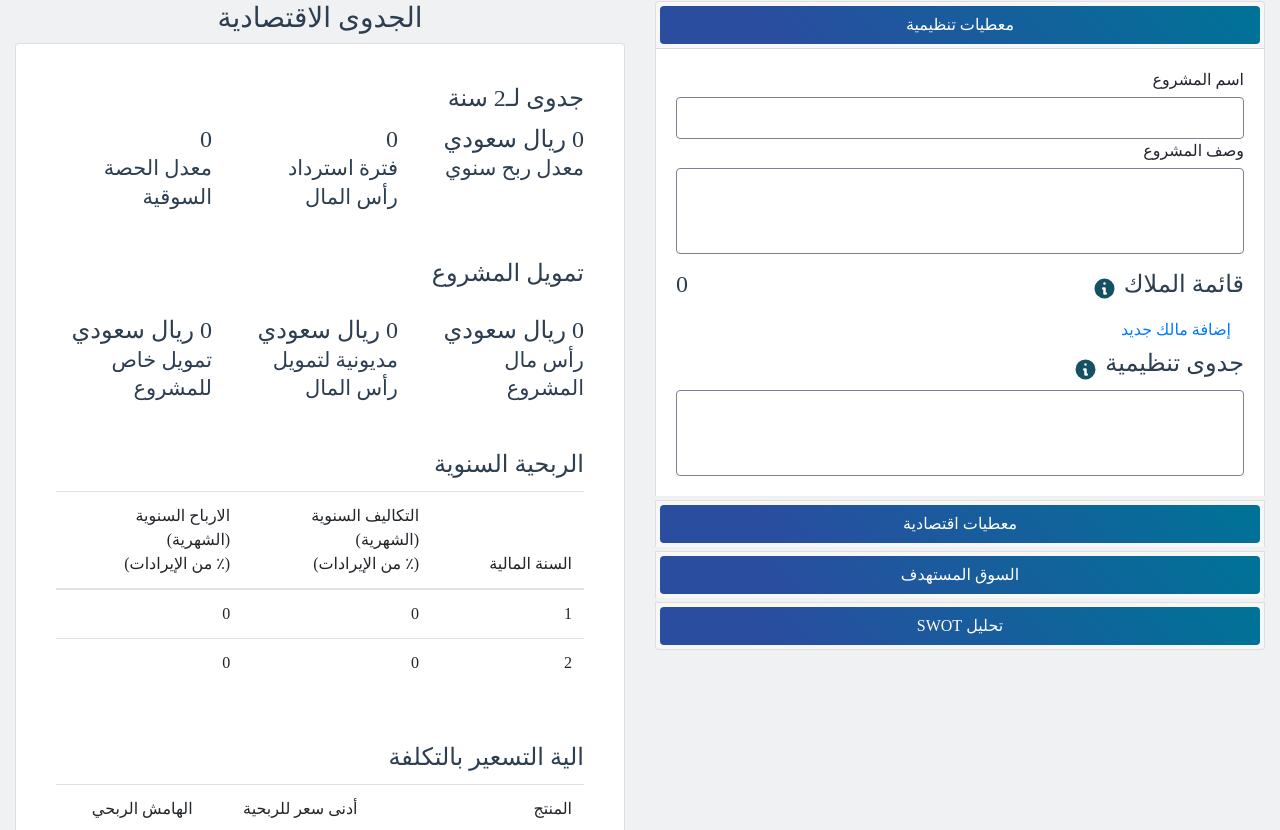
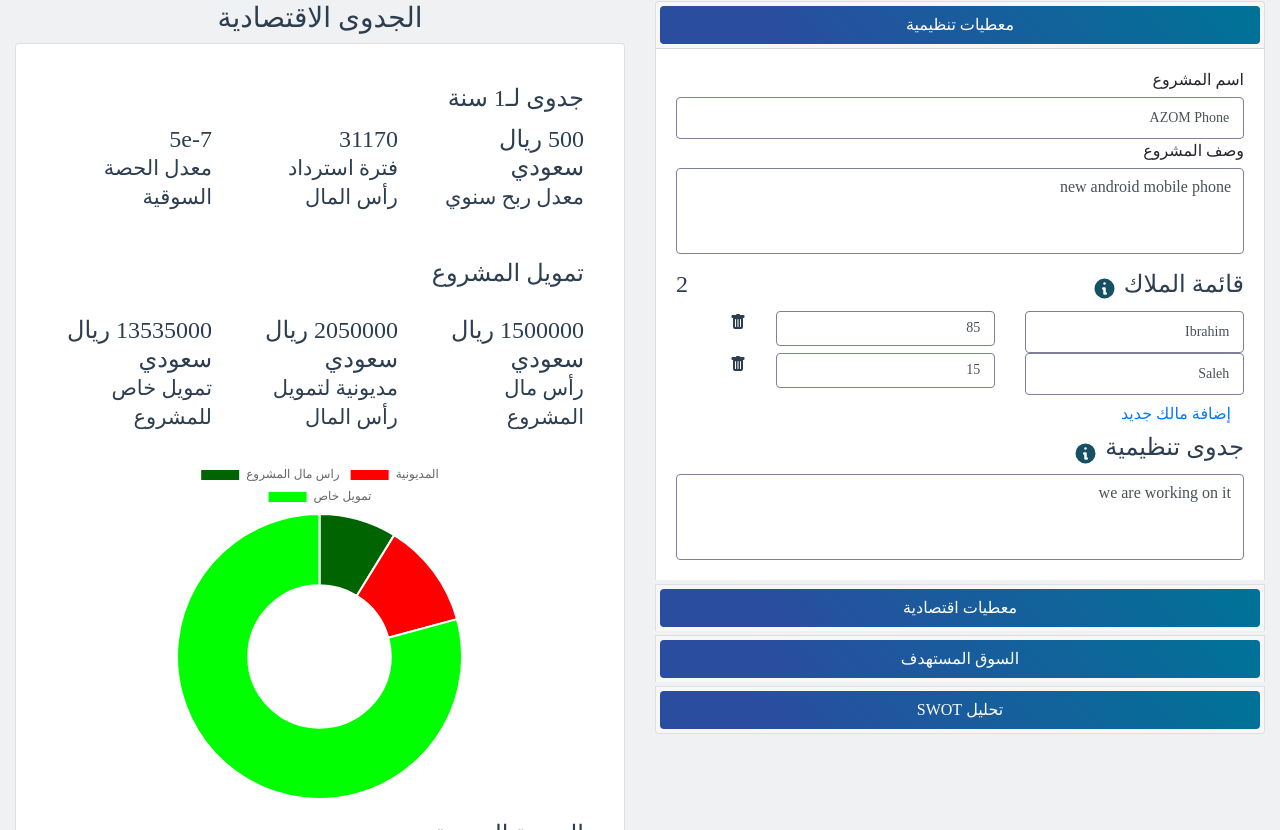
Before and after one commit to alive2tinker/feasibility-tool, a Vue app: page / in a window 1280 px wide. Shown: the part 470-1300 px from the top of the page. Built offline with nearby package versions, Linux system fonts and the light colour scheme; a web font is replaced by a local one.

Commit message:
implemented charts

```diff
--- a/package.json
+++ b/package.json
@@ -10,8 +10,10 @@
   "dependencies": {
     "bootstrap": "^4.6.1",
     "bootstrap-vue": "^2.21.2",
+    "chart.js": "^2.9.4",
     "core-js": "^3.6.5",
     "vue": "^2.6.14",
+    "vue-chartjs": "^3.5.1",
     "vue-html2pdf": "^1.8.0"
   },
   "devDependencies": {
--- a/public/index.html
+++ b/public/index.html
@@ -86,6 +86,79 @@
           كما تعتبر من أهم الخطوات الرئيسية لفهم ودراسة مشروعك التجاري وما إذا كان هذا المشروع سيحقق ربح مستقبلي. من خلال هذه الأداة تستطيع الحصول على معلومات عامة حول جدوى مشروعك، وأفضل آلية لتسعير منتجاتك حسب المعطيات المدخلة والتكاليف العامة للمشروع، بالإضافة إلى القوائم المالية. عند الانتهاء تستطيع الحصول على الملف بصيغة PDF لحفظ أو لطباعة الدراسة.</p>
       </div>
       <div id="app"></div>
+      <footer class="footer big">
+        <div class="top-footer">
+          <div class="container">
+            <div class="row">
+              <div class="col-md-9">
+                <div class="row">
+                  <div class="menu-footer-list col-md-6 col-lg-6  text-center text-lg-left mb-5 mb-lg-0">
+                    <ul>
+                      <header class="black h5 azer-m">عن منشآت</header>
+                      <li><a href="" title="">من نحن</a></li>
+                      <li><a href="" title="">مجلس الإدارة</a></li>
+                      <li><a href="" title="">الفريق التنفيذي</a></li>
+                      <li><a href="" title="">دور منشآت في رؤية 2030</a></li>
+                      <li><a href="" title="">كلمة المسؤولين</a></li>
+                      <li><a href="" title="">التوظيف</a></li>
+                      <li><a href="" title="">الشروط والأحكام</a></li>
+                      <li><a href="" title="">سياسة الاستخدام</a></li>
+                    </ul>
+                  </div>
+                  <div class="col-md-6">
+                    <ul class=" text-center text-lg-left">
+                      <header class="black h5 azer-m">الفعاليات والأخبار</header>
+                      <li><a href="" title="">الأخبار</a></li>
+                      <li><a href="" title="">الفعاليات</a></li>
+                    </ul>
+                  </div>
+                </div>
+              </div>
+              <div class="col-md-3 mt-4 mt-md-0 text-center text-md-right d-flex flex-column justify-content-between">
+                <div class="mb-5">
+                  <img class="logo" width="65" height="45" src="images/monshaat_new_logo.png" alt="اللوجو">
+                </div>
+                <div class="black-color">
+                  <h6 class="mb-2">
+                    مركز الإتصال
+                  </h6>
+                  <h6>920018888</h6>
+                </div>
+              </div>
+            </div>
+          </div>
+        </div>
+        <div class="container">
+          <div class="row align-items-center pt-3">
+            <div class="col-md-8 text-center text-md-right">
+              <p>جميع الحقوق محفوظة © 2020
+                <span class="ml-3">الهيئة العامة للمنشآت الصغيرة والمتوسطة "منشآت"</span></p>
+            </div>
+            <div class="col-md-4 text-center text-md-right">
+              <div class="social">
+                <ul>
+                  <li>
+                    <a href="" title="" target="_blank">
+                      <span class="icon-linked-in"></span>
+                    </a>
+                  </li>
+                  <li>
+                    <a href="" title="" target="_blank">
+                      <span class="icon-youtube-2"></span>
+                    </a>
+                  </li>
+                  <li>
+                    <a href="" title="" target="_blank">
+                      <span class="icon-twitter1"></span>
+                    </a>
+                  </li>
+                </ul> <!-- .social -->
+                <!-- .social -->
+              </div>
+            </div>
+          </div>
+        </div>
+      </footer>
     </div>
   </div>
 
--- /dev/null
+++ b/src/components/Chart.vue
@@ -0,0 +1,14 @@
+<script>
+import { Doughnut } from 'vue-chartjs'
+
+export default {
+  extends: Doughnut,
+  props: ['data', 'options'],
+  mounted () {
+    this.renderChart(this.data, this.options)
+  }
+}
+</script>
+
+<style>
+</style>
--- a/src/components/HelloWorld.vue
+++ b/src/components/HelloWorld.vue
@@ -122,14 +122,13 @@
                 </div>
                 <div class="row my-3">
                   <div class="col-md-6">
-                    <label class="text-left">>العملة</label>
+                    <label class="text-left">العملة</label>
                     <b-form-select v-model="accountingOptions.currency">
                       <option selected value="ريال سعودي">ريال سعودي</option>
                     </b-form-select>
                   </div>
                   <div class="col-md-6">
-                    <label class="text-left"> >النسبة المئوية</label>
-                    >
+                    <label class="text-left">النسبة المئوية</label>
                     <b-form-select v-model="accountingOptions.decimals">
                       <option value="tens">الاعشار</option>
                     </b-form-select>
@@ -137,8 +136,7 @@
                 </div>
                 <div class="row">
                   <div class="col-md-6">
-                    <label class="text-left"> >سنوات دراسة الجدوى</label>
-                    >
+                    <label class="text-left">سنوات دراسة الجدوى</label>
                     <b-form-select v-model="accountingOptions.feasibilityYears">
                       <option value="1">1</option>
                       <option value="2">2</option>
@@ -148,8 +146,7 @@
                     </b-form-select>
                   </div>
                   <div class="col-md-6">
-                    <label class="text-left"> >نسبة الضريبة المضافة</label>
-                    >
+                    <label class="text-left">نسبة الضريبة المضافة</label>
                     <b-form-select v-model="accountingOptions.vatPercentage">
                       <option
                         v-for="percentage in Array(21).keys()"
@@ -767,6 +764,9 @@
               </div>
             </div>
           </b-card-body>
+          <div style="width:60%; margin-right:auto; margin-left:auto;">
+            <chart :key="chartData" v-if="showChart" :data="chartData"/>
+          </div>
           <b-card-body>
             <b-card-title>الربحية السنوية</b-card-title>
             <table class="table w-100">
@@ -1707,15 +1707,29 @@
 
 <script>
 import VueHtml2pdf from "vue-html2pdf";
+import Chart from './Chart.vue'
 export default {
   name: "HelloWorld",
   props: {
     msg: String,
   },
   components: {
-    VueHtml2pdf
+    VueHtml2pdf,
+    Chart
   },
   computed: {
+    chartData(){
+      return {
+          labels: ["راس مال المشروع","المديونية","تمويل خاص"],
+          datasets: [
+            {
+              label: 'راس مال المشروع',
+              backgroundColor: ['#006400','#ff0000','#00ff00'],
+              data: [this.capital, this.debtsFinanced, this.personalFinance]
+            }
+          ]
+        }
+    },
     totalSales() {
       return this.products.reduce((a, b) => {
         return a + (b.price - b.rawCost);
@@ -1800,6 +1814,8 @@ export default {
     },
     monthlyProductsComputed: {
       get() {
+        const sum = (a, b) => parseInt(a) + parseInt(b.cost);
+        let value = this.products.reduce(sum, 0)
         return 0;
       },
     },
@@ -1811,41 +1827,81 @@ export default {
     formHasMissingInput() {
       return false;
     },
+    showChart(){
+      return this.capital > 0 || this.personalFinance > 0;
+    }
   },
   data() {
     return {
-      projectName: "",
-      projectDescription: "",
-      owners: [],
-      organizationalFeasibility: "",
+      projectName: "AZOM Phone",
+      projectDescription: "new android mobile phone",
+      owners: [{name:"Ibrahim", percentage:85}, {name:"Saleh", percentage: 15}],
+      organizationalFeasibility: "we are working on it",
       timestamp: "",
       accountingOptions: {
         currency: "ريال سعودي",
         vatPercentage: "0",
-        feasibilityYears: "2",
+        feasibilityYears: "1",
         decimals: "tens",
       },
-      setupCosts: [],
-      debts: [],
-      employees: [],
-      text: "|",
-      strengthPoints: "",
-      weaknessPoints: "",
-      opportunities: "",
-      threats: "",
+      setupCosts: [
+        {
+        name: "website",
+        cost: 35000,
+        lifeSpan: "",
+        consumptionRatio: "",
+        hasVat: 1,
+      },
+      {
+        name: "chip",
+        cost: 15000000,
+        lifeSpan: "2",
+        consumptionRatio: "1",
+        hasVat: 1,
+      }
+      ],
+      debts: [
+        { loaner: "alrajhi bank", cost: 1000000, APR: 2, loanYears: 25 },
+        { loaner: "soft bank", cost: 500000, APR: 2, loanYears: 5 },
+      ],
+      employees: [
+        { jobTitle: "software engineer", salary: 13695, numberOfEmployees: 3 },
+        { jobTitle: "hardware engineer", salary: 60548, numberOfEmployees: 2 },
+        { jobTitle: "secretary", salary: 7500, numberOfEmployees: 1 },
+      ],
+      strengthPoints: "Lorem Ipsum is simply dummy text of the printing and typesetting industry. Lorem Ipsum has been the industry's standard dummy text ever since the 1500s, when an unknown printer took a galley of type and scrambled it to make a type specimen book. It has survived not only five centuries, but also the leap into electronic typesetting, remaining essentially unchanged. It was popularised in the 1960s with the release of Letraset sheets containing Lorem Ipsum passages, and more recently with desktop publishing software like Aldus PageMaker including versions of Lorem Ipsum.",
+      weaknessPoints: "Lorem Ipsum is simply dummy text of the printing and typesetting industry. Lorem Ipsum has been the industry's standard dummy text ever since the 1500s, when an unknown printer took a galley of type and scrambled it to make a type specimen book. It has survived not only five centuries, but also the leap into electronic typesetting, remaining essentially unchanged. It was popularised in the 1960s with the release of Letraset sheets containing Lorem Ipsum passages, and more recently with desktop publishing software like Aldus PageMaker including versions of Lorem Ipsum.",
+      opportunities: "Lorem Ipsum is simply dummy text of the printing and typesetting industry. Lorem Ipsum has been the industry's standard dummy text ever since the 1500s, when an unknown printer took a galley of type and scrambled it to make a type specimen book. It has survived not only five centuries, but also the leap into electronic typesetting, remaining essentially unchanged. It was popularised in the 1960s with the release of Letraset sheets containing Lorem Ipsum passages, and more recently with desktop publishing software like Aldus PageMaker including versions of Lorem Ipsum.",
+      threats: "Lorem Ipsum is simply dummy text of the printing and typesetting industry. Lorem Ipsum has been the industry's standard dummy text ever since the 1500s, when an unknown printer took a galley of type and scrambled it to make a type specimen book. It has survived not only five centuries, but also the leap into electronic typesetting, remaining essentially unchanged. It was popularised in the 1960s with the release of Letraset sheets containing Lorem Ipsum passages, and more recently with desktop publishing software like Aldus PageMaker including versions of Lorem Ipsum.",
       marketInfo: {
-        name: "",
-        tradingVolume: 1,
-        description: "",
-        briefOfYourProducts: "",
-        briefOfTargetAudience: "",
-        briefOfVendors: "",
-        briefOfYourMarketingPlans: "",
-        competitionAnalysis: "",
-        competitors: [],
+        name: "Mobile Phones",
+        tradingVolume: 1000000000,
+        description: "mobile phone market where the likes of the iphone and android are competing.",
+        briefOfYourProducts: "we only have a single product that is a mobile phone created with the latest technologies in perspective.",
+        briefOfTargetAudience: "generation z and melinnials.",
+        briefOfVendors: "qualcomm for processors, panasonic for batteries, and LG for gorilla glass",
+        briefOfYourMarketingPlans: "no plans just yet",
+        competitionAnalysis: "Apple and samsung are our biggest competitors",
+        competitors: [
+          { name: "Apple", share: 70 },
+          { name: "Samsung", share: 25},
+          { name: "LG", share: 5}
+        ],
       },
-      monthlyCosts: [],
-      products: [],
+      monthlyCosts: [
+        { name: "loan payment", cost: 5000, vatInclusive: 1 },
+        { name: "salary", cost: 169681, vatInclusive: 0 }
+      ],
+      products: [
+        {
+        name: "Azom Phone",
+        rawCost: 300,
+        sellingCap: 1000,
+        price: 800,
+        productionCap: 2500,
+        annualSalePercentage: 300,
+      }
+      ],
     };
   },
   mounted() {
```
Also changed, not shown: 1 other file (tests, documents, lock files or other folders).
